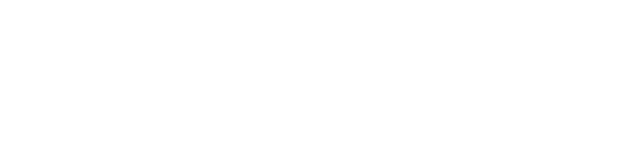
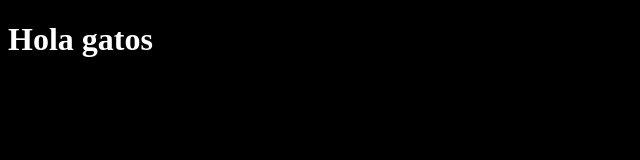
Before and after one commit to ivanexDev/testing-git-commands, a plain HTML site: page index.html in a window 1280 px wide. Shown: the whole page, without its empty margins (0-640 px from the left). Drawn offline with Linux system fonts and the light colour scheme.

Commit message:
final version

```diff
--- /dev/null
+++ b/CSS/site.css
@@ -0,0 +1,4 @@
+body{
+    background-color: black;
+    color: white;
+}
--- a/index.html
+++ b/index.html
@@ -2,10 +2,12 @@
 <html lang="en">
 <head>
     <meta charset="UTF-8">
+    <link rel="stylesheet" href="/CSS/site.css">
     <meta name="viewport" content="width=device-width, initial-scale=1.0">
     <title>Nuevo titulo</title>
 </head>
 <body>
+    <h1>Hola gatos</h1>
 
 </body>
 </html>
```
Also changed, not shown: 1 other file.
